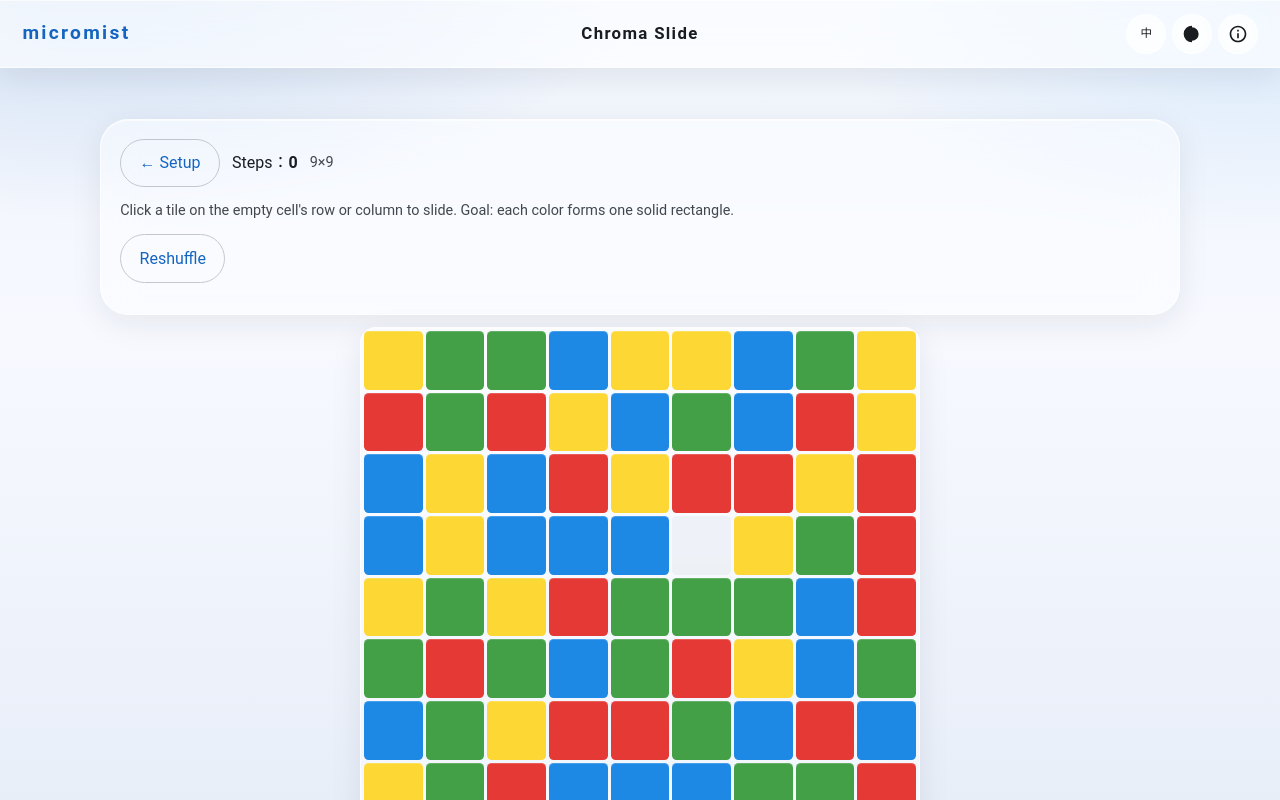
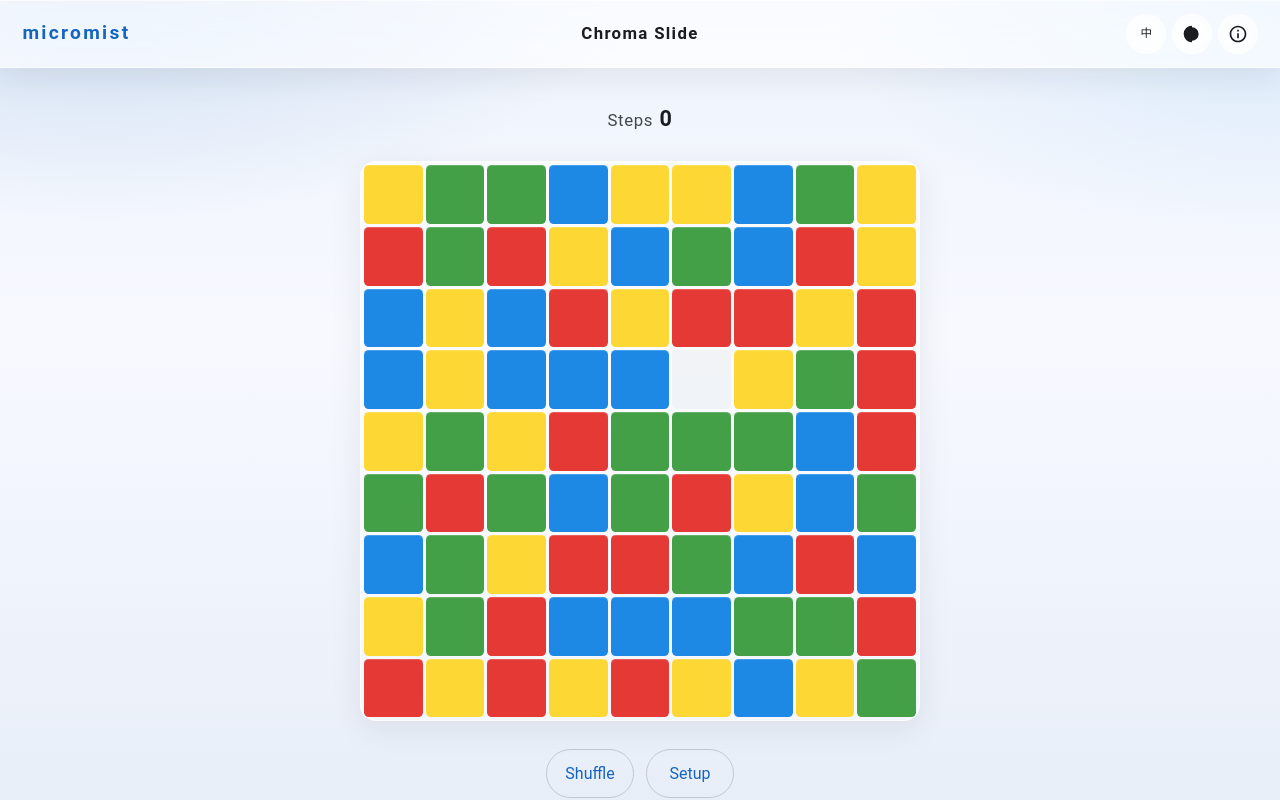
Before and after one commit to GoldenEagle1527/micromist, a React (Vite) app: page /play/chroma-slide in a window 1280 px wide. Both pictures are taken after a click on the button "Start". Shown: the top 800 px of the page. Built offline with nearby package versions, Linux system fonts and the light colour scheme.

Commit message:
Polish Chroma Slide play HUD with confirm dialogs
Show steps only above the board; put Shuffle and Setup under it with secondary confirms. Chinese labels are both two characters.

```diff
--- a/src/games/chroma-slide/ChromaSlideGame.tsx
+++ b/src/games/chroma-slide/ChromaSlideGame.tsx
@@ -1,4 +1,4 @@
-import { useCallback, useMemo, useState } from "react";
+import { useCallback, useEffect, useId, useMemo, useRef, useState } from "react";
 import { useLocale } from "../../i18n";
 import {
   EMPTY,
@@ -13,6 +13,7 @@ import {
 } from "./engine";
 
 type Screen = "setup" | "playing";
+type ConfirmKind = "reshuffle" | "setup" | null;
 
 export function ChromaSlideGame() {
   const { t } = useLocale();
@@ -22,38 +23,59 @@ export function ChromaSlideGame() {
   const [preset, setPreset] = useState<PresetId>("small");
   const [puzzle, setPuzzle] = useState<PuzzleState | null>(null);
   const [hoverIndex, setHoverIndex] = useState<number | null>(null);
+  const [confirm, setConfirm] = useState<ConfirmKind>(null);
+  const confirmTitleId = useId();
+  const confirmCancelRef = useRef<HTMLButtonElement | null>(null);
 
   const won = useMemo(() => (puzzle ? isWon(puzzle) : false), [puzzle]);
 
   const startGame = useCallback(() => {
     setPuzzle(newPuzzle(preset));
     setHoverIndex(null);
+    setConfirm(null);
     setScreen("playing");
   }, [preset]);
 
-  const reshuffle = useCallback(() => {
+  const doReshuffle = useCallback(() => {
     if (!puzzle) return;
     setPuzzle(newPuzzle(puzzle.preset));
     setHoverIndex(null);
+    setConfirm(null);
   }, [puzzle]);
 
-  const backToSetup = useCallback(() => {
+  const doBackToSetup = useCallback(() => {
     setScreen("setup");
     setPuzzle(null);
     setHoverIndex(null);
+    setConfirm(null);
   }, []);
 
   const onCellClick = useCallback(
     (index: number) => {
-      if (!puzzle || won) return;
+      if (!puzzle || won || confirm) return;
       const next = clickMove(puzzle, index);
       if (next !== puzzle) {
         setPuzzle(next);
         setHoverIndex(null);
       }
     },
-    [puzzle, won],
+    [puzzle, won, confirm],
   );
+
+  useEffect(() => {
+    if (!confirm) return;
+    const onKey = (e: KeyboardEvent) => {
+      if (e.key === "Escape") setConfirm(null);
+    };
+    document.addEventListener("keydown", onKey);
+    confirmCancelRef.current?.focus();
+    const prev = document.body.style.overflow;
+    document.body.style.overflow = "hidden";
+    return () => {
+      document.removeEventListener("keydown", onKey);
+      document.body.style.overflow = prev;
+    };
+  }, [confirm]);
 
   if (screen === "setup") {
     const p = PRESETS[preset];
@@ -103,35 +125,16 @@ export function ChromaSlideGame() {
 
   const { size, board, emptyIndex, steps } = puzzle;
   const legalHover =
-    hoverIndex != null && !won && isLegalClick(puzzle, hoverIndex);
+    hoverIndex != null && !won && !confirm && isLegalClick(puzzle, hoverIndex);
 
   return (
     <div className="chroma-slide chroma-playing">
-      <div className="panel chroma-status">
-        <div className="row" style={{ marginTop: 0 }}>
-          <button type="button" className="ghost" onClick={backToSetup}>
-            {ch.backSetup}
-          </button>
-          <span>
-            {ch.stepsHud}：<strong>{steps}</strong>
-          </span>
-          <span className="hint" style={{ margin: 0 }}>
-            {PRESETS[puzzle.preset].size}×{PRESETS[puzzle.preset].size}
-          </span>
-        </div>
-        <p className="hint" style={{ marginTop: "0.5rem" }}>
-          {won ? ch.winMessage(steps) : ch.playHint}
+      <div className="chroma-hud">
+        <p className="chroma-steps">
+          {ch.stepsHud}
+          <strong>{steps}</strong>
         </p>
-        <div className="row">
-          <button type="button" className="ghost" onClick={reshuffle}>
-            {ch.reshuffle}
-          </button>
-          {won ? (
-            <button type="button" className="primary" onClick={reshuffle}>
-              {ch.playAgain}
-            </button>
-          ) : null}
-        </div>
+        {won ? <p className="chroma-win">{ch.winMessage(steps)}</p> : null}
       </div>
 
       <div
@@ -155,7 +158,6 @@ export function ChromaSlideGame() {
               const r = Math.floor(index / size);
               const c = index % size;
               if (er === hr) {
-                // same row: highlight between empty and hover (inclusive of tiles that move)
                 const lo = Math.min(ec, hc);
                 const hi = Math.max(ec, hc);
                 return r === er && c >= lo && c <= hi;
@@ -184,11 +186,15 @@ export function ChromaSlideGame() {
                   ? undefined
                   : { backgroundColor: TILE_COLORS[cell] ?? "#888" }
               }
-              disabled={won || isEmpty}
+              disabled={won || isEmpty || Boolean(confirm)}
               aria-label={
                 isEmpty
                   ? ch.emptyAria
-                  : ch.tileAria(cell + 1, Math.floor(index / size) + 1, (index % size) + 1)
+                  : ch.tileAria(
+                      cell + 1,
+                      Math.floor(index / size) + 1,
+                      (index % size) + 1,
+                    )
               }
               onClick={() => onCellClick(index)}
               onMouseEnter={() => setHoverIndex(index)}
@@ -197,6 +203,81 @@ export function ChromaSlideGame() {
           );
         })}
       </div>
+
+      <div className="chroma-actions">
+        <button
+          type="button"
+          className="ghost"
+          onClick={() => setConfirm("reshuffle")}
+        >
+          {ch.reshuffle}
+        </button>
+        <button
+          type="button"
+          className="ghost"
+          onClick={() => setConfirm("setup")}
+        >
+          {ch.adjustSettings}
+        </button>
+      </div>
+
+      {confirm ? (
+        <div
+          className="modal-backdrop"
+          role="presentation"
+          onClick={() => setConfirm(null)}
+        >
+          <div
+            className="modal-panel"
+            role="dialog"
+            aria-modal="true"
+            aria-labelledby={confirmTitleId}
+            onClick={(e) => e.stopPropagation()}
+          >
+            <div className="modal-header">
+              <h2 id={confirmTitleId}>
+                {confirm === "reshuffle"
+                  ? ch.confirmReshuffleTitle
+                  : ch.confirmSetupTitle}
+              </h2>
+              <button
+                type="button"
+                className="icon-btn"
+                onClick={() => setConfirm(null)}
+                aria-label={ch.confirmCancel}
+              >
+                <svg viewBox="0 0 24 24" aria-hidden="true">
+                  <path d="M18.3 5.71 12 12.01 5.7 5.7 4.29 7.11 10.59 13.4 4.29 19.7 5.7 21.11 12 14.82l6.3 6.29 1.41-1.41-6.29-6.3 6.29-6.29z" />
+                </svg>
+              </button>
+            </div>
+            <p className="lede modal-body">
+              {confirm === "reshuffle"
+                ? ch.confirmReshuffleBody
+                : ch.confirmSetupBody}
+            </p>
+            <div className="modal-actions">
+              <button
+                ref={confirmCancelRef}
+                type="button"
+                className="ghost"
+                onClick={() => setConfirm(null)}
+              >
+                {ch.confirmCancel}
+              </button>
+              <button
+                type="button"
+                className="primary"
+                onClick={
+                  confirm === "reshuffle" ? doReshuffle : doBackToSetup
+                }
+              >
+                {ch.confirmOk}
+              </button>
+            </div>
+          </div>
+        </div>
+      ) : null}
     </div>
   );
 }
--- a/src/i18n/locales/en.ts
+++ b/src/i18n/locales/en.ts
@@ -151,8 +151,15 @@ export const en: Dict = {
     stepsHud: "Steps",
     playHint: "Click a tile on the empty cell's row or column to slide. Goal: each color forms one solid rectangle.",
     winMessage: (steps) => `Cleared in ${steps} steps!`,
-    reshuffle: "Reshuffle",
+    reshuffle: "Shuffle",
+    adjustSettings: "Setup",
     playAgain: "Play again",
+    confirmReshuffleTitle: "Shuffle again?",
+    confirmReshuffleBody: "Steps reset to zero and the board is randomized.",
+    confirmSetupTitle: "Back to setup?",
+    confirmSetupBody: "Leave this puzzle and return to difficulty settings.",
+    confirmCancel: "Cancel",
+    confirmOk: "Confirm",
     boardAria: "Chroma Slide board",
     emptyAria: "Empty cell",
     tileAria: (color, row, col) => `Color ${color}, row ${row}, column ${col}`,
--- a/src/i18n/locales/zh.ts
+++ b/src/i18n/locales/zh.ts
@@ -151,8 +151,15 @@ export const zh: Dict = {
     stepsHud: "步数",
     playHint: "点击与空格同行或同列的色块，整段滑过去。目标：每种颜色收成一块实心矩形。",
     winMessage: (steps) => `完成！共用 ${steps} 步`,
-    reshuffle: "重开 / 洗牌",
+    reshuffle: "洗牌",
+    adjustSettings: "设置",
     playAgain: "再来一局",
+    confirmReshuffleTitle: "重新洗牌？",
+    confirmReshuffleBody: "当前步数会清零，棋盘会重新随机摆放。",
+    confirmSetupTitle: "返回设置？",
+    confirmSetupBody: "将离开当前对局并回到难度选择。",
+    confirmCancel: "取消",
+    confirmOk: "确定",
     boardAria: "滑动色块棋盘",
     emptyAria: "空位",
     tileAria: (color, row, col) => `颜色 ${color}，第 ${row} 行第 ${col} 列`,
--- a/src/index.css
+++ b/src/index.css
@@ -1069,11 +1069,49 @@ html[data-theme="dark"] .explosive-status .explosive-count.blue {
   }
 }
 
-.chroma-playing .chroma-status .row {
+
+.chroma-hud {
+  display: flex;
+  flex-direction: column;
+  align-items: center;
+  gap: 0.35rem;
+  margin-bottom: 0.85rem;
+}
+
+.chroma-steps {
+  margin: 0;
+  font-size: 1.05rem;
+  color: var(--md-sys-color-on-surface-variant);
+  letter-spacing: 0.04em;
+}
+
+.chroma-steps strong {
+  margin-left: 0.4rem;
+  font-size: 1.35rem;
+  font-weight: 700;
+  color: var(--md-sys-color-on-surface);
+  font-variant-numeric: tabular-nums;
+}
+
+.chroma-win {
+  margin: 0;
+  font-size: 0.95rem;
+  font-weight: 600;
+  color: var(--md-sys-color-primary);
+}
+
+.chroma-actions {
+  display: flex;
+  justify-content: center;
+  gap: 0.75rem;
+  margin-top: 1rem;
   flex-wrap: wrap;
-  gap: 0.5rem 0.75rem;
-  align-items: center;
 }
+
+.chroma-actions button {
+  min-width: 5.5rem;
+}
+
 
 .chroma-board {
   --chroma-gap: 3px;
```
Also changed, not shown: src/i18n/types.ts (+7 -0 lines).
